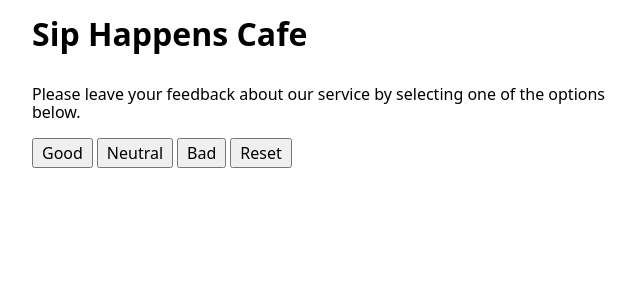
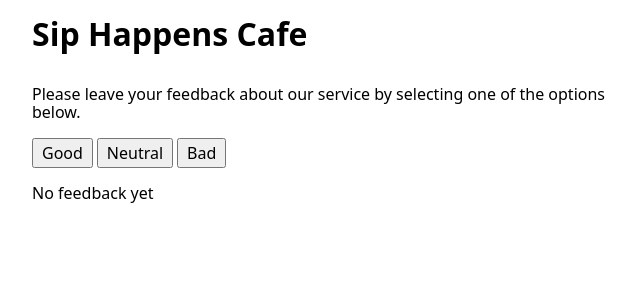
Before and after one commit to SilverCondor18/goit-typescript-hw-02, a React (Vite) app: page / in a window 1280 px wide. Shown: the top 300 px of the page, without its empty margins (0-640 px from the left). Built offline with nearby package versions, Linux system fonts and the light colour scheme.

Commit message:
Add Notification and positive feedback prop for Feedback

```diff
--- a/src/components/App/App.jsx
+++ b/src/components/App/App.jsx
@@ -1,6 +1,7 @@
 import Description from '../Description/Description'
 import Options from '../Options/Options'
 import Feedback from '../Feedback/Feedback'
+import Notification from '../Notification/Notification'
 import { useState, useEffect } from 'react';
 
 function App() {
@@ -32,8 +33,8 @@ function App() {
   return (
     <>
       <Description title="Sip Happens Cafe" content="Please leave your feedback about our service by selecting one of the options below." />
-      <Options feedbackHandler={updateFeedback} resetHandler={resetFeedback} />
-      {totalFeedback > 0 && <Feedback feedback={feedback} totalFeedback={totalFeedback} />}
+      <Options feedbackHandler={updateFeedback} resetHandler={resetFeedback} totalFeedback={totalFeedback} />
+      {totalFeedback > 0 ? <Feedback feedback={feedback} totalFeedback={totalFeedback} positiveFeedback={Math.round((feedback.good / totalFeedback) * 100)} /> : <Notification message="No feedback yet" />}
     </>
   )
 }
--- a/src/components/Feedback/Feedback.jsx
+++ b/src/components/Feedback/Feedback.jsx
@@ -1,6 +1,6 @@
 import css from './Feedback.module.css'
 
-export default function Feedback({ feedback: {good, bad, neutral}, totalFeedback })
+export default function Feedback({ feedback: {good, bad, neutral}, totalFeedback, positiveFeedback })
 {
     return (
         <div className={css.feedback}>
@@ -8,7 +8,7 @@ export default function Feedback({ feedback: {good, bad, neutral}, totalFeedback
             <p className={css.value}>Neutral: {neutral}</p>
             <p className={css.value}>Bad: {bad}</p>
             <p className={css.value}>Total: {totalFeedback}</p>
-            <p className={css.value}>Positive: {Math.round((good / totalFeedback) * 100)}%</p>
+            <p className={css.value}>Positive: {positiveFeedback}%</p>
         </div>
     )
 }
--- /dev/null
+++ b/src/components/Notification/Notification.jsx
@@ -0,0 +1,7 @@
+
+export default function Notification({ message })
+{
+    return (
+        <p>{message}</p>
+    );
+}
--- a/src/components/Options/Options.jsx
+++ b/src/components/Options/Options.jsx
@@ -1,13 +1,13 @@
 import css from './Options.module.css'
 
-export default function Options({feedbackHandler, resetHandler})
+export default function Options({feedbackHandler, resetHandler, totalFeedback})
 {
     return (
         <div className={css.options}>
             <button type="button" className={css.button} onClick={() => feedbackHandler("good")}>Good</button>
             <button type="button" className={css.button} onClick={() => feedbackHandler("neutral")}>Neutral</button>
             <button type="button" className={css.button} onClick={() => feedbackHandler("bad")}>Bad</button>
-            <button type="button" className={css.button} onClick={resetHandler}>Reset</button>
+            {totalFeedback > 0 && <button type="button" className={css.button} onClick={resetHandler}>Reset</button>}
         </div>
     );
 }
```
